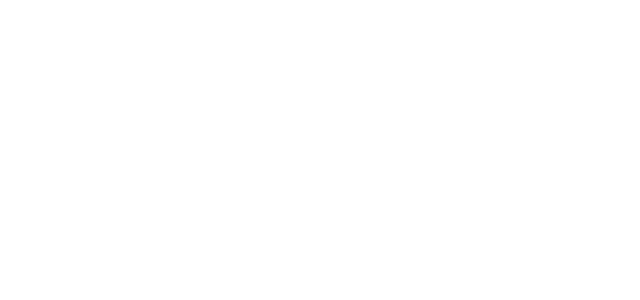
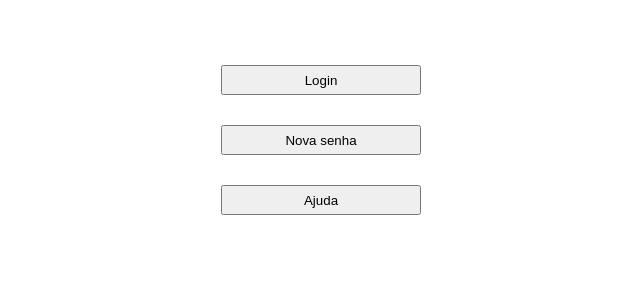
Before and after one commit to E-Fernandez-Albuquerque/PortalSolidario, an Angular app in the folder frontend/: page / in a window 1280 px wide. Shown: the top 300 px of the page, without its empty margins (319-959 px from the left). Built offline with nearby package versions, Linux system fonts and the light colour scheme.

Commit message:
Tela inicial genérica
Tela inicial genérica para agregar os caminhos disponíveis.

```diff
--- a/frontend/src/app/app-routing.module.ts
+++ b/frontend/src/app/app-routing.module.ts
@@ -8,6 +8,7 @@
 import { HelpBodyComponent } from './help/help-body/help-body.component';
 import { InstitucionalComponent } from './body/institucional/institucional.component';
 import { DadosBasicosComponent } from './body/dados-basicos/dados-basicos.component';
+import { MainComponent } from './main/main.component';
 
 const routes: Routes = [{
   path: "products",
@@ -30,6 +31,9 @@
 },{
   path: "dados-basicos",
   component: DadosBasicosComponent
+}, {
+  path: "",
+  component: MainComponent
 }];
 
 @NgModule({
--- a/frontend/src/app/app.module.ts
+++ b/frontend/src/app/app.module.ts
@@ -26,7 +26,8 @@
 import { HelpBodyComponent } from './help/help-body/help-body.component';
 import { InstitucionalComponent } from './body/institucional/institucional.component';
 import { DadosBasicosComponent } from './body/dados-basicos/dados-basicos.component'
-import { MatExpansionModule } from '@angular/material/expansion'
+import { MatExpansionModule } from '@angular/material/expansion';
+import { MainComponent } from './main/main.component'
 
 @NgModule({
   declarations: [
@@ -43,7 +44,8 @@
     HelpFooterComponent,
     HelpBodyComponent,
     InstitucionalComponent,
-    DadosBasicosComponent
+    DadosBasicosComponent,
+    MainComponent
   ],
   imports: [
     BrowserModule,
--- a/frontend/src/app/help/help-header/help-header.component.css
+++ b/frontend/src/app/help/help-header/help-header.component.css
@@ -6,4 +6,5 @@
 }
 .header img{
     width: 10%;
+    cursor: pointer;
 }
--- a/frontend/src/app/help/help-header/help-header.component.html
+++ b/frontend/src/app/help/help-header/help-header.component.html
@@ -1,3 +1,3 @@
 <mat-toolbar class="header">
-    <img class="icon" src="../assets/PORTAL-SOLIDARIO_MARCA-2.png">
+    <img class="icon" src="../assets/PORTAL-SOLIDARIO_MARCA-2.png" routerLink="/">
 </mat-toolbar>
--- /dev/null
+++ b/frontend/src/app/main/main.component.css
@@ -0,0 +1,5 @@
+button{
+    width: 200px;
+    height: 30px;
+    margin: 15px ;
+}
--- /dev/null
+++ b/frontend/src/app/main/main.component.html
@@ -0,0 +1,5 @@
+<div style="display: flex; flex-direction: column; justify-content: center; align-items: center; margin-top: 50px;">
+    <button type="button" class="btn btn-primary button" routerLink="/login">Login</button>
+    <button type="button" class="btn btn-primary button" routerLink="/new-password">Nova senha</button>
+    <button type="button" class="btn btn-primary button" routerLink="/help">Ajuda</button>
+</div>
--- /dev/null
+++ b/frontend/src/app/main/main.component.ts
@@ -0,0 +1,15 @@
+import { Component, OnInit } from '@angular/core';
+
+@Component({
+  selector: 'app-main',
+  templateUrl: './main.component.html',
+  styleUrls: ['./main.component.css']
+})
+export class MainComponent implements OnInit {
+
+  constructor() { }
+
+  ngOnInit(): void {
+  }
+
+}
--- a/frontend/src/app/tela-login/login/login.component.ts
+++ b/frontend/src/app/tela-login/login/login.component.ts
@@ -14,7 +14,7 @@
   }
 
   login() {
-    this.router.navigate(['products']);
+    this.router.navigate(['/dados-basicos']);
   }
 
   reset() {
--- a/frontend/src/app/template/header/header.component.ts
+++ b/frontend/src/app/template/header/header.component.ts
@@ -14,7 +14,7 @@
   }
 
   exit() {
-    this.router.navigate(['login']);
+    this.router.navigate(['/']);
   }
 
 }
```
